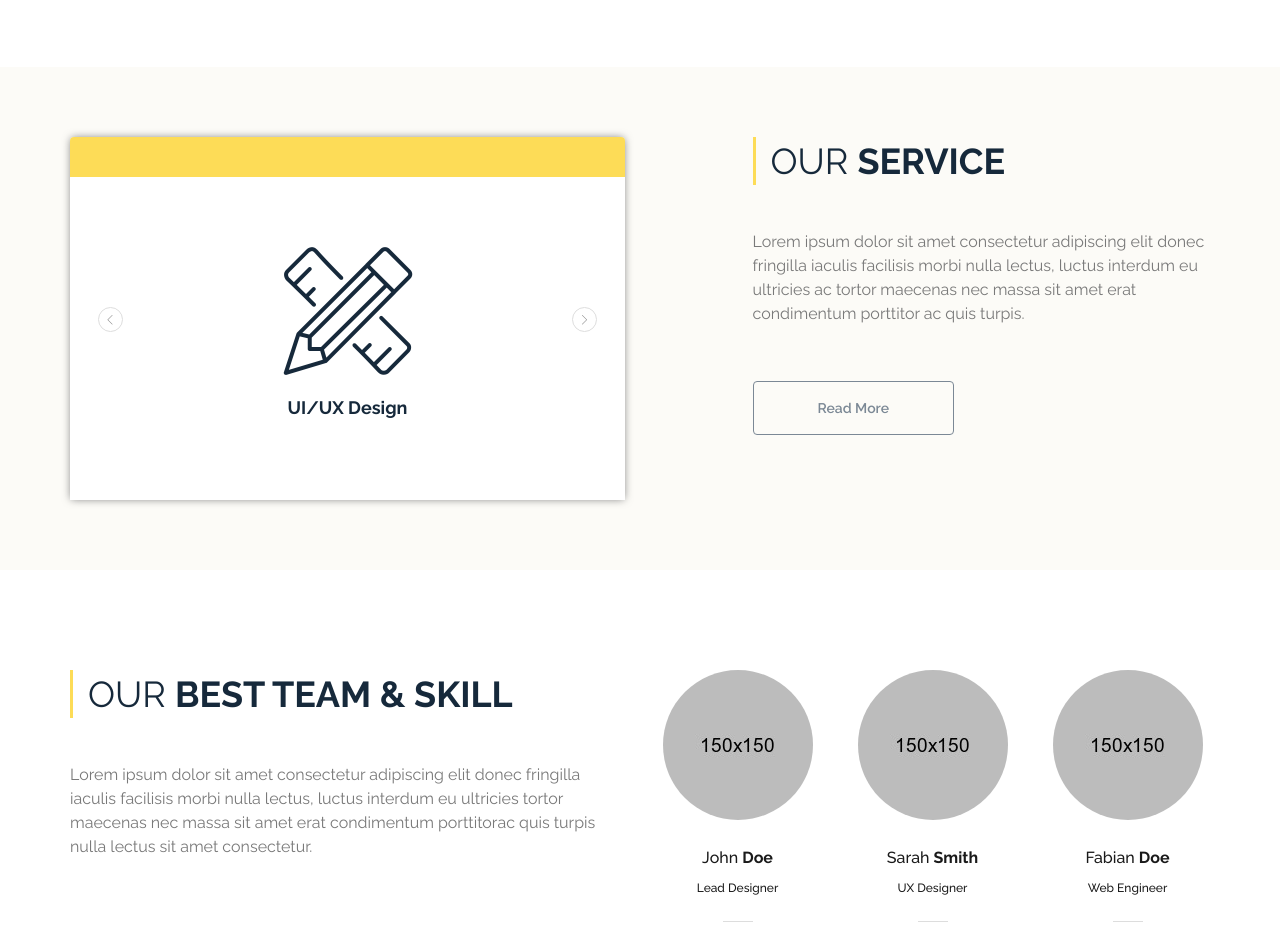
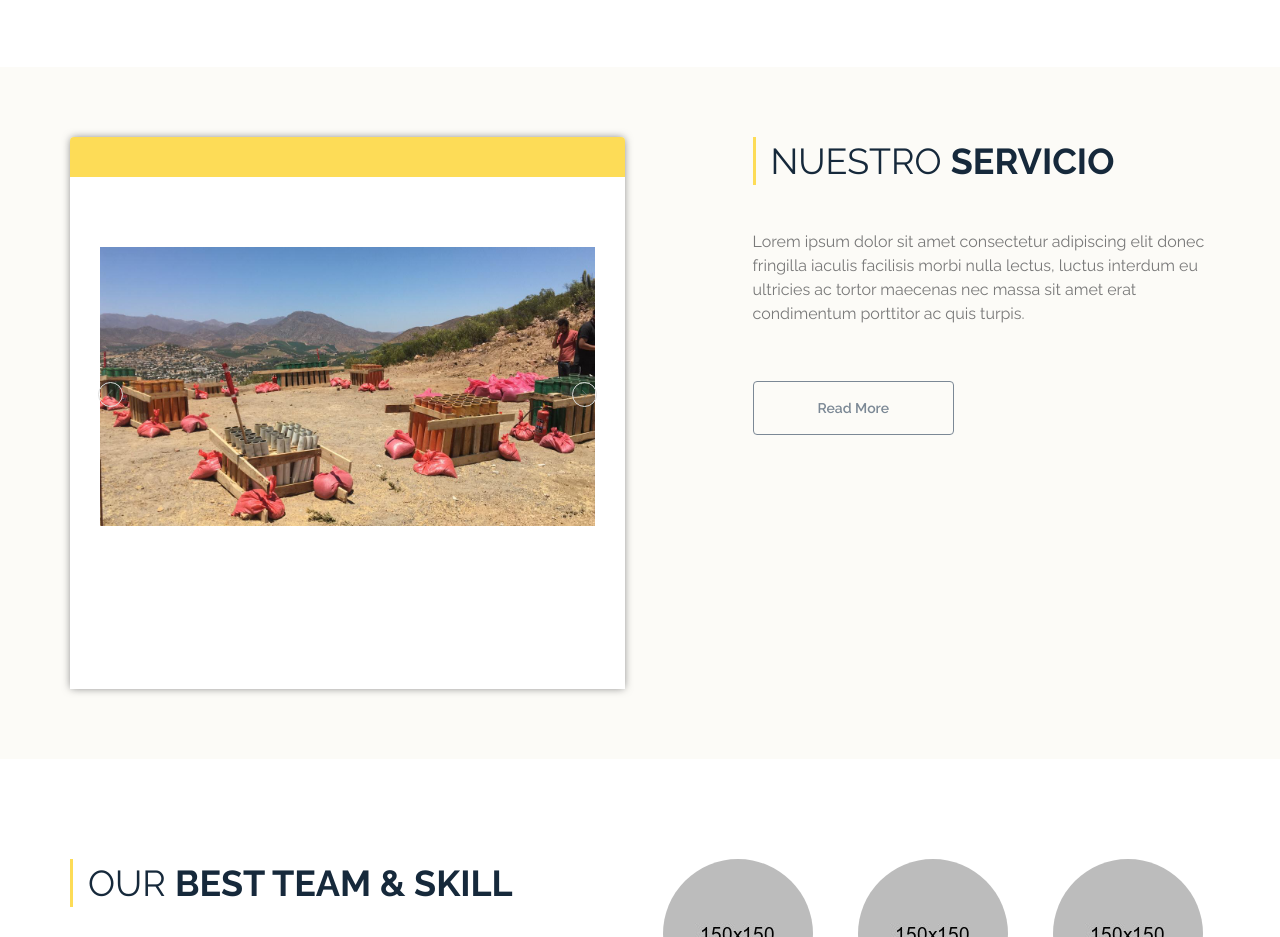
Before and after one commit to niMirandaa/made-design-agency-free-bootstrap-template, a plain HTML site: page index.html in a window 1280 px wide. Shown: the part 1761-2698 px from the top of the page. Drawn offline with nearby package versions, Linux system fonts and the light colour scheme; files whose address does not match are found by name; a web font is replaced by a local one.

Commit message:
pruebas slide

```diff
--- a/index.html
+++ b/index.html
@@ -137,7 +137,7 @@
                             <span class="mouse">
                                 <span class="mouse-movement"></span>
                             </span>
-                            <span class="mouse-message fadeIn">Explore</span> <br />
+                            <span class="mouse-message fadeIn">Explorar</span> <br />
                             <!--<i class="fa fa-angle-down m-top-10 fadeIn mouse-message"></i>-->
                         </a>
 
@@ -153,7 +153,7 @@
                     <div class="row">
                         <div class="col-sm-12">
                             <div class="main_about text-center">
-                                <h1 class="text-black">Made is design studio based on London </h1>
+                                <h1 class="text-black">Made is design studio based on London  </h1>
                                 <h2 class="text-white">- & -</h2>
                                 <h3 class="text-black text-uppercase">We love to design a website and the other awesome graphic</h3>
 
@@ -236,12 +236,10 @@
                                     <div class="slid_shap bg-yellow"></div>
                                     <div class="service_slid_item text-center">
                                         <div class="service_slid_text">
-                                            <span class="icon icon icon-tools text-black"></span>
-                                            <h5 class="text-black m-top-20">UI/UX Design</h5>
+                                            <img src="assets/images/IMG-20180909-WA0002.jpg" alt=""/>
                                         </div>
                                         <div class="service_slid_text">
-                                            <span class="icon icon icon-sports-2 text-black"></span>
-                                            <h5 class="text-black m-top-20">UI/UX Design</h5>
+                                            <img src="assets/images/IMG-20180909-WA0003.jpg" alt=""/>
                                         </div>
                                     </div>
                                 </div>
@@ -249,7 +247,7 @@
                             <div class="col-md-5 col-md-offset-1">
                                 <div class="service_item sm-m-top-50">
                                     <div class="head_title">
-                                        <h2 class="text-uppercase">Our <strong>Service</strong></h2>
+                                        <h2 class="text-uppercase">Nuestro <strong>Servicio</strong></h2>
                                     </div>
                                     <div class="service_content">
                                         <p>Lorem ipsum dolor sit amet consectetur adipiscing elit donec fringilla iaculis facilisis
```
Also changed, not shown: assets/images/IMG-20180909-WA0002.jpg (added), assets/images/IMG-20180909-WA0003.jpg (added).
